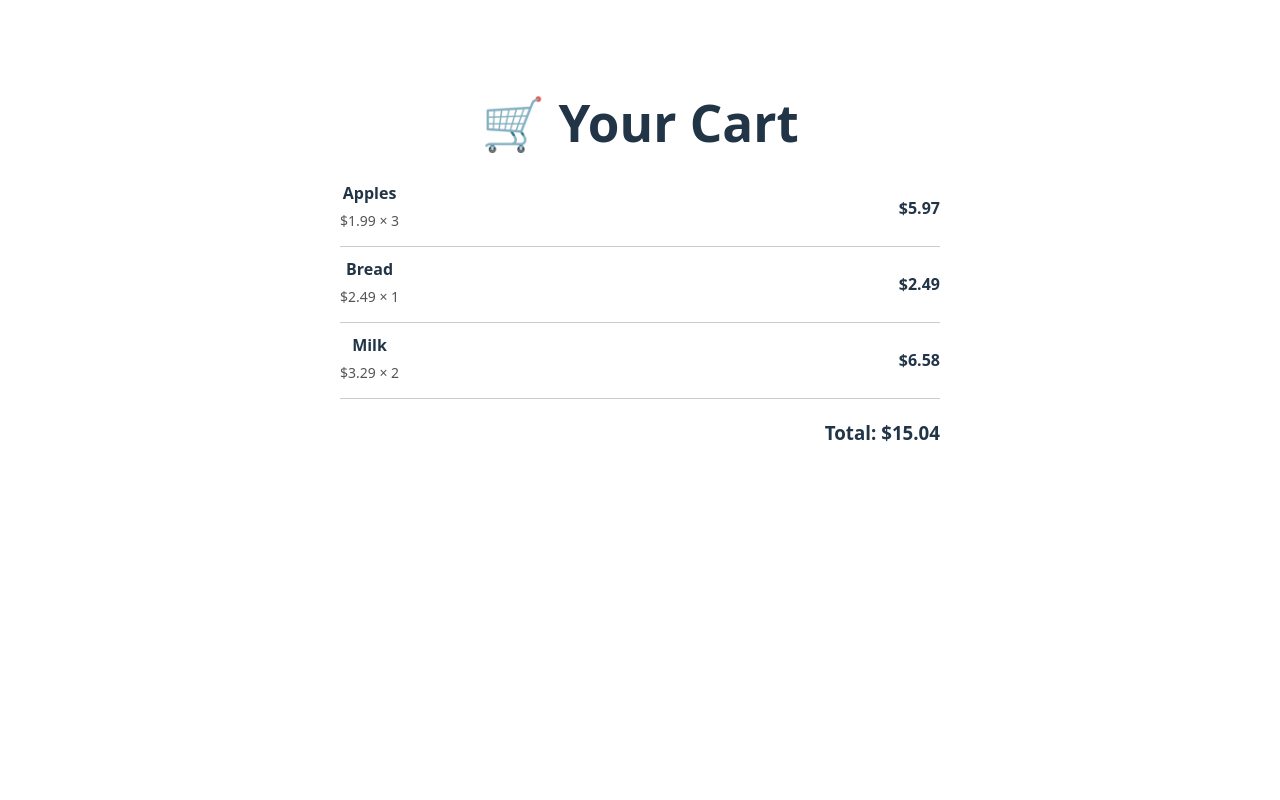
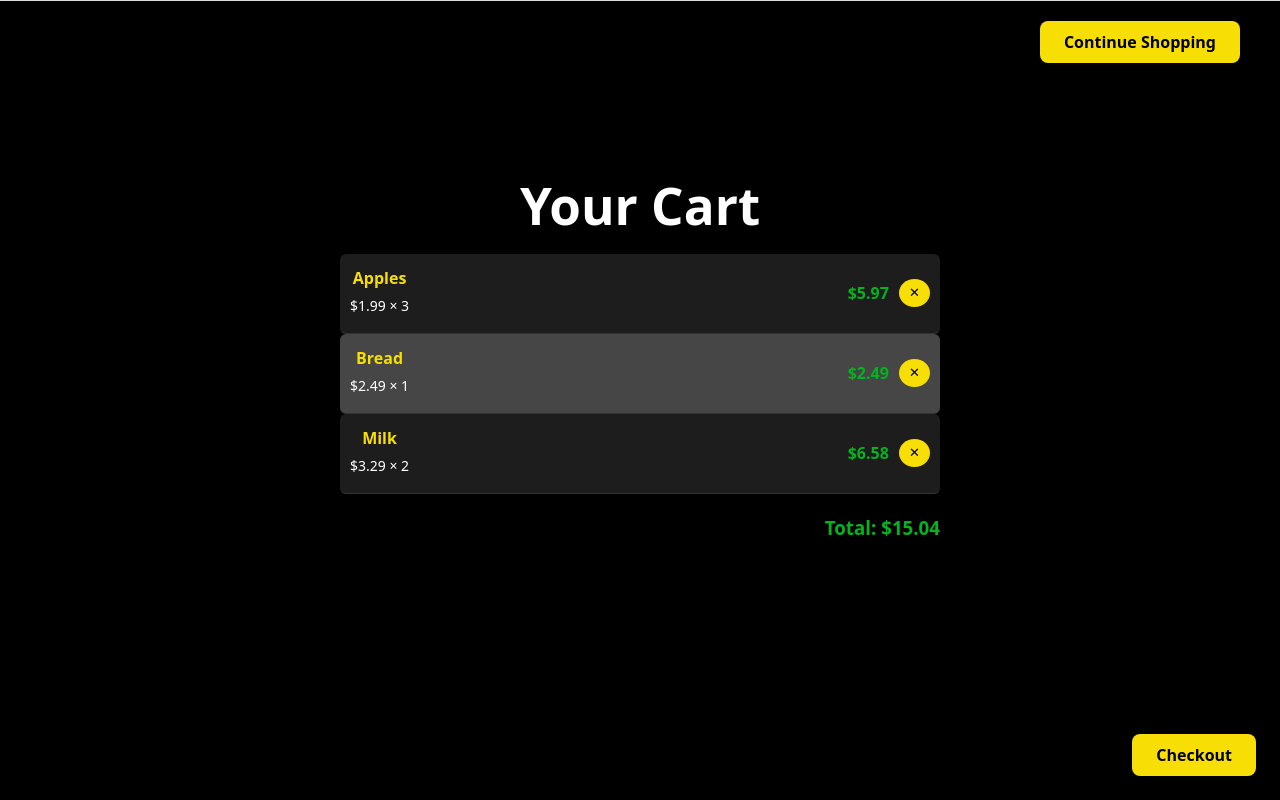
Before and after one commit to Leyley0323/MERN-Project, a React app in the folder frontend/: page /shoppinglist in a window 1280 px wide. Built offline with nearby package versions, Linux system fonts and the light colour scheme; the HTML template or start-up script is replaced by a standard one.

Commit message:
Polished the UI still needs some work

```diff
--- a/frontend/package.json
+++ b/frontend/package.json
@@ -12,7 +12,7 @@
   "dependencies": {
     "react": "^19.1.1",
     "react-dom": "^19.1.1",
-    "react-router-dom": "^7.9.4"
+    "react-router-dom": "^7.9.5"
   },
   "devDependencies": {
     "@eslint/js": "^9.36.0",
--- /dev/null
+++ b/frontend/src/components/ShopListUI/continueShopping.tsx
@@ -0,0 +1,7 @@
+import React from "react";
+
+type Props = React.ButtonHTMLAttributes<HTMLButtonElement>;
+
+export const Button = (props: Props) => {
+  return <button {...props} />
+}
--- a/frontend/src/pages/HomePage.tsx
+++ b/frontend/src/pages/HomePage.tsx
@@ -1,5 +1,7 @@
 import { useState, useEffect } from "react";
 import "../HomePage.css";
+import { Link } from "react-router-dom";
+
 
 interface SearchResult {
   name: string;
@@ -18,6 +20,7 @@ function HomePage() {
   const [searchResult, setSearchResult] = useState<SearchResult | null>(null);
   const [loading, setLoading] = useState<boolean>(false);
   const [currentWord, setCurrentWord] = useState<number>(0);
+
 
   const cyclingWords = ["fast", "reliable", "simple", "easy", "cheap"];
 
@@ -108,7 +111,7 @@ function HomePage() {
             </button>
           </div>
           <nav className="nav">
-            <a href="/Login" className="nav-link">
+            <Link to="/shoppinglist" className="nav-link">
               <svg
                 xmlns="http://www.w3.org/2000/svg"
                 width="24"
@@ -120,11 +123,15 @@ function HomePage() {
                 strokeLinecap="round"
                 strokeLinejoin="round"
               >
-                <path d="M19 21v-2a4 4 0 0 0-4-4H9a4 4 0 0 0-4 4v2"></path>
-                <circle cx="12" cy="7" r="4"></circle>
+                <line x1="8" y1="6" x2="21" y2="6"></line>
+                <line x1="8" y1="12" x2="21" y2="12"></line>
+                <line x1="8" y1="18" x2="21" y2="18"></line>
+                <line x1="3" y1="6" x2="3.01" y2="6"></line>
+                <line x1="3" y1="12" x2="3.01" y2="12"></line>
+                <line x1="3" y1="18" x2="3.01" y2="18"></line>
               </svg>
-              Sign In
-            </a>
+              Shopping List
+            </Link>
             <a href="#" className="nav-link">
               <svg
                 xmlns="http://www.w3.org/2000/svg"
--- a/frontend/src/pages/ShoppingList.tsx
+++ b/frontend/src/pages/ShoppingList.tsx
@@ -1,6 +1,8 @@
 import React, { useState, useEffect } from "react";
+import {Button} from '../components/ShopListUI/continueShopping';
+import { useNavigate } from "react-router-dom";
 
-// Define a simple type for your products
+// Define a simple type for products
 type CartItem = {
   id: number;
   name: string;
@@ -11,8 +13,13 @@ type CartItem = {
 
 export default function CartListPage() {
   const [cartItems, setCartItems] = useState<CartItem[]>([]);
+  const navigate = useNavigate();
+  const handleDelete = (id: number) => {
+    setCartItems((prev) => prev.filter((item) => item.id !== id));
+  };
 
-  // Temporary sample data (you’ll replace this with data from your database/API)
+
+  // Temporary sample data
   useEffect(() => {
     const sampleCart: CartItem[] = [
       { id: 1, name: "Apples", price: 1.99, quantity: 3 },
@@ -25,42 +32,181 @@ export default function CartListPage() {
   // Calculate total
   const total = cartItems.reduce((sum, item) => sum + item.price * item.quantity, 0);
 
+
   return (
-    <div style={{ maxWidth: "600px", margin: "40px auto", padding: "20px" }}>
-      <h1 style={{ textAlign: "center", marginBottom: "20px" }}>🛒 Your Cart</h1>
+
+    <div style={{
+      backgroundColor: "#000000ff",
+      minHeight: "100vh",
+      margin: 0,
+      padding: 0,
+    }}>
+
+      {/*Buttons*/}
+      <div
+        style={{
+        display: "flex",
+        justifyContent: "flex-end",
+        alignItems: "center",
+        padding: "20px 40px",
+        borderTop: "1px solid #ddd",
+        gap: "12px",
+      }}
+    >
+      <Button
+        onClick={() => navigate("/")}
+        style={{
+          backgroundColor: "#f7df05ff",
+          color: "#000000ff",
+          fontWeight: 600,
+          borderRadius: "8px",
+          padding: "10px 24px",
+          border: "none",
+          cursor: "pointer",
+          boxShadow: "0 2px 6px rgba(0,0,0,0.15)",
+          transition: "all 0.2s ease-in-out",
+        }}
+        onMouseOver={(e) => (e.currentTarget.style.backgroundColor = "#03b320ff")}
+        onMouseOut={(e) => (e.currentTarget.style.backgroundColor = "#f7df05ff")}
+      >
+        Continue Shopping
+      </Button>
+    </div>
+
+      <div
+        style={{
+          position: "fixed",
+          right: "24px",
+          bottom: "24px",
+          zIndex: 1000,
+        }}
+      >
+        <Button
+          onClick={() => navigate("/")}
+          style={{
+            backgroundColor: "#f7df05ff",
+            color: "#000000ff",
+            fontWeight: 600,
+            borderRadius: "8px",
+            padding: "10px 24px",
+            border: "none",
+            cursor: "pointer",
+            boxShadow: "0 2px 6px rgba(0,0,0,0.15)",
+            transition: "all 0.2s ease-in-out",
+          }}
+          onMouseOver={(e) => (e.currentTarget.style.backgroundColor = "#03b320ff")}
+          onMouseOut={(e) => (e.currentTarget.style.backgroundColor = "#f7df05ff")}
+        >
+          Checkout
+        </Button>
+      </div>
+{/*-------------------------------------------------------------------------------------*/}
+
+      <div style={{
+         maxWidth: "600px",
+         margin: "40px auto",
+         padding: "20px"
+         }}
+        >
+        <h1 style={{
+          textAlign: "center",
+          marginBottom: "20px",
+          color: "#ffffff",
+        }}
+        > Your Cart</h1>
 
       {cartItems.length === 0 ? (
         <p style={{ textAlign: "center" }}>Your cart is empty.</p>
       ) : (
-        <ul style={{ listStyleType: "none", padding: 0 }}>
-          {cartItems.map((item) => (
+        <ul style={{
+          listStyleType: "none",
+          padding: 0,
+          color: "#f7df05ff"
+          }}
+        >
+          {/*display each cart item*/}
+          {cartItems.map((item, index) => (
             <li
               key={item.id}
               style={{
                 display: "flex",
                 justifyContent: "space-between",
                 alignItems: "center",
-                borderBottom: "1px solid #ccc",
-                padding: "10px 0",
+                borderBottom: "1px solid #333",
+                padding: "12px 10px",
+                backgroundColor: index % 2 === 0 ? "#1d1d1dff" : "#464646ff",
+                borderRadius: "6px",
+                position: "relative",
               }}
             >
               <div>
                 <strong>{item.name}</strong>
-                <p style={{ margin: "5px 0", fontSize: "14px", color: "#555" }}>
+                <p
+                  style={{
+                    margin: "5px 0",
+                    fontSize: "14px",
+                    color: "#ffffff",
+                  }}
+                >
                   ${item.price.toFixed(2)} × {item.quantity}
                 </p>
+              </div>
+
+              <div style={{ display: "flex", alignItems: "center", gap: "10px" }}>
+                <div
+                  style={{
+                    fontWeight: "bold",
+                    color: "#03b320ff",
+                  }}
+                >
+                  ${(item.price * item.quantity).toFixed(2)}
                 </div>
-                <div style={{ fontWeight: "bold" }}>
-                ${(item.price * item.quantity).toFixed(2)}
+
+                {/* Delete X icon */}
+                <button
+                  onClick={() => handleDelete(item.id)}
+                  style={{
+                    width: "28px",
+                    height: "28px",
+                    borderRadius: "50%",
+                    backgroundColor: "#f7df05ff",
+                    color: "#000000ff",
+                    border: "none",
+                    cursor: "pointer",
+                    fontSize: "13px",
+                    fontWeight: "bold",
+                    lineHeight: "1.5",
+                    display: "flex",
+                    alignItems: "center",
+                    justifyContent: "center",
+                    transition: "all 0.2s ease-in-out",
+                  }}
+                  onMouseEnter={(e) => {
+                    e.currentTarget.style.backgroundColor = "#ff3333"; // red hover
+                    e.currentTarget.style.color = "#ffffff";
+                  }}
+                  onMouseLeave={(e) => {
+                    e.currentTarget.style.backgroundColor = "#f7df05ff";
+                    e.currentTarget.style.color = "#000000ff";
+                  }}
+                >
+                  ✕
+                </button>
               </div>
             </li>
           ))}
         </ul>
       )}
 
-      <h3 style={{ textAlign: "right", marginTop: "20px" }}>
+      <h3 style={{
+        textAlign: "right",
+        marginTop: "20px",
+        color: "#03b320ff",
+        }}
+        >
         Total: ${total.toFixed(2)}
       </h3>
+      </div>
     </div>
   );
 }
```
Also changed, not shown: frontend/src/components/ShopListUI/ShoppingList.tsx (added, +48 -0 lines), frontend/src/components/ShoppingList.tsx (deleted), 1 other file (tests, documents, lock files or other folders).
